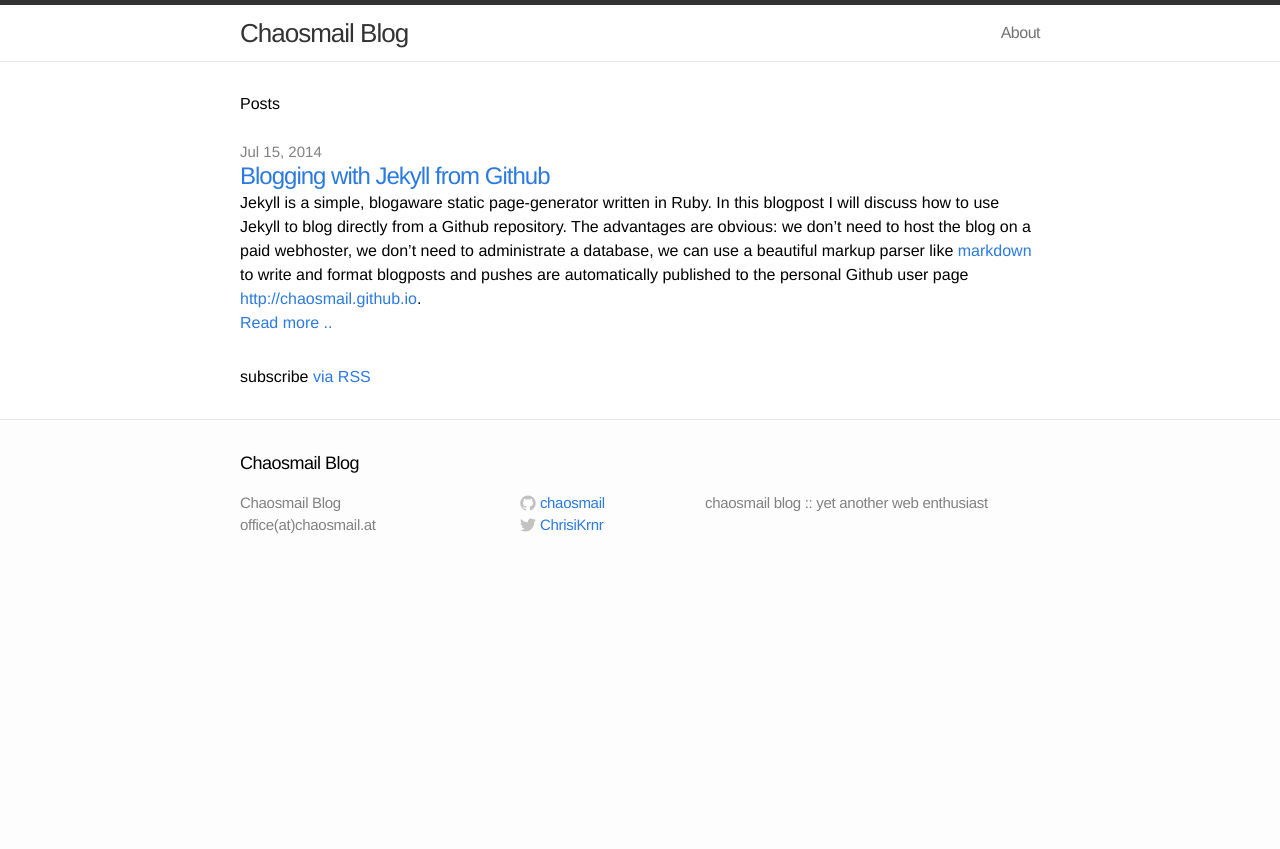
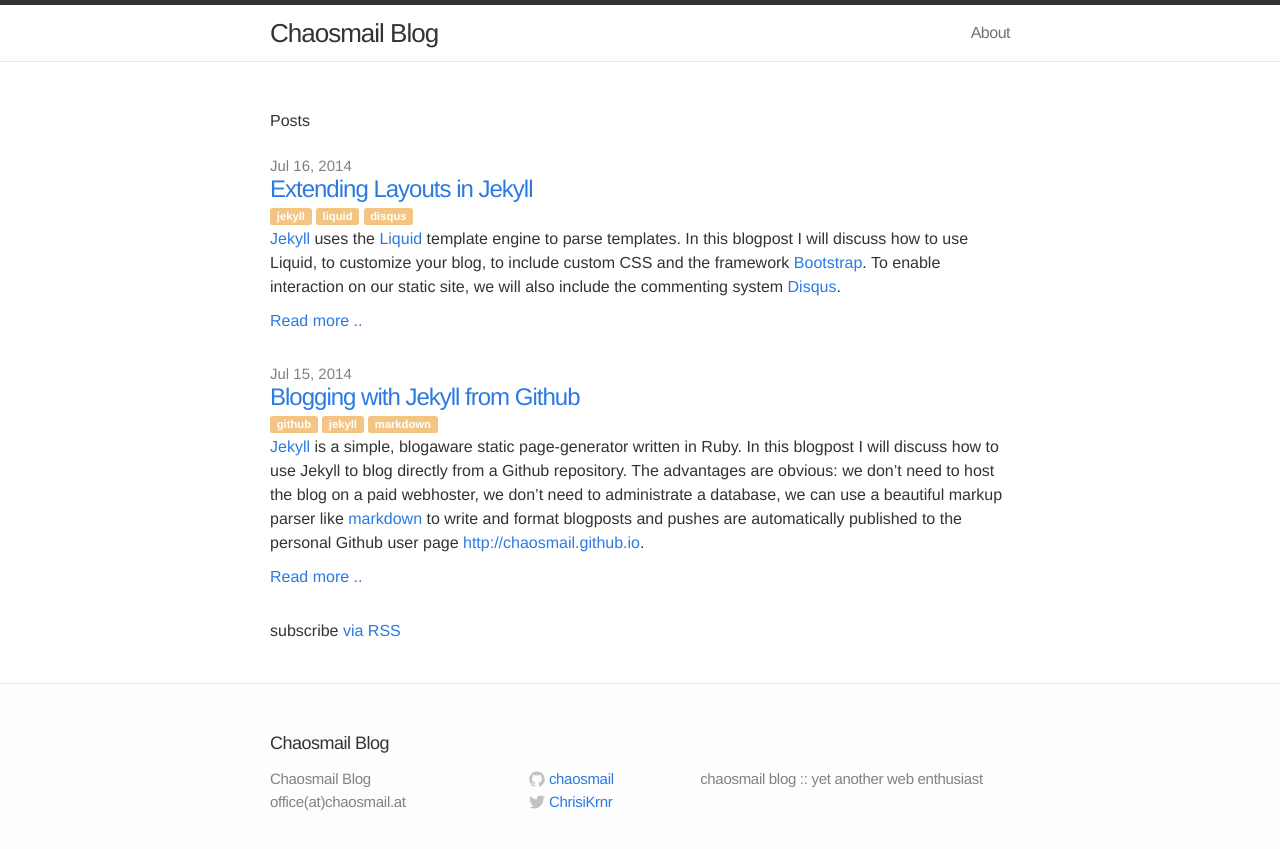
Before and after one commit to chaosmail/chaosmail.github.com, a Jekyll site: the page built from index.html, in a window 1280 px wide. Shown: the top 849 px of the page. Built offline with Jekyll 4.4.1, drawn with Linux system fonts in a browser that asks for light colours; nearby versions of some CDN libraries.

Commit message:
Added Exdending Layouts in Jekyll

```diff
--- a/_includes/head.html
+++ b/_includes/head.html
@@ -6,7 +6,11 @@
     <meta name="description" content="{{ site.description }}">
     <link rel="canonical" href="{{ page.url | replace:'index.html','' | prepend: site.baseurl | prepend: site.url }}">
 
+    <!-- Bootstrap -->
+    <link rel="stylesheet" href="//maxcdn.bootstrapcdn.com/bootstrap/3.2.0/css/bootstrap.min.css">
+
     <!-- Custom CSS -->
     <link rel="stylesheet" href="{{ "/css/main.css" | prepend: site.baseurl }}">
+    <link rel="stylesheet" href="{{ "/css/chaosmail.css" | prepend: site.baseurl }}">
 
 </head>
--- /dev/null
+++ b/_posts/2014-07-16-extending-layouts-in-jekyll.md
@@ -0,0 +1,109 @@
+---
+layout: post
+title:  "Extending Layouts in Jekyll"
+date:   2014-07-16 21:30:00
+categories: github
+tags: jekyll liquid disqus
+comments: true
+---
+
+[Jekyll][jekyll-docs] uses the [Liquid][liquid-wiki] template engine to parse templates. In this blogpost I will discuss how to use Liquid, to customize your blog, to include custom CSS and the framework [Bootstrap][bootstrap-docs]. To enable interaction on our static site, we will also include the commenting system [Disqus][disqus-web].
+
+## Add Excerpt and Read More Link
+
+To add an excerpt text and a read more link to the overview of the posts, we have to output the proper variables in the file *index.html*. In the [Jekyll documentation][jekyll-docs] we can find all the variables, that can be used to output information about the blog, the page or the post.
+
+{% highlight html %}
+{% raw %}
+<ul class="posts">
+{% for post in site.posts %}
+  <li>
+    <span class="post-date">{{ post.date | date: "%b %-d, %Y" }}</span>
+    <a class="post-link" href="{{ post.url | prepend: site.baseurl }}">{{ post.title }}</a>
+    <span>{{ post.excerpt }}</span>
+    <a href="{{ post.url }}">Read more ..</a>
+  </li>
+{% endfor %}
+</ul>
+{% endraw %}
+{% endhighlight %}
+
+## Including Bootstrap and Custom CSS
+
+We include Bootstrap from the CDN in the file *head.html* in the *_includes* directory.
+
+{% highlight html %}
+{% raw %}
+<link rel="stylesheet" href="//maxcdn.bootstrapcdn.com/bootstrap/3.2.0/css/bootstrap.min.css">
+{% endraw %}
+{% endhighlight %}
+
+We then create a file *custom.css* in the directory *css* and link it in *head.html*.
+
+{% highlight html %}
+{% raw %}
+<link rel="stylesheet" href="{{ "/css/custom.css" | prepend: site.baseurl }}">
+{% endraw %}
+{% endhighlight %}
+
+Now we can add custom CSS to modify the appearance of the blog.
+
+## Comments
+
+We can embed a commenting system such as [Disqus][disqus-web] to enable user interaction on the blog. To proceed, we have to create an free account on Disqus and a project for our comments.
+
+Next, we embed the comments to the post's template *post.html* in the *_layouts* directory. Pick the current embed code from the [Disqus Administration][disqus-embed] and place it at the end of the file. We will wrap the comments in an *if* block, such that we can enable comments per post.
+
+{% highlight html %}
+{% raw %}
+{% if page.comments %}
+<div id="disqus_thread"></div>
+<script type="text/javascript">
+    /* * * CONFIGURATION VARIABLES: EDIT BEFORE PASTING INTO YOUR WEBPAGE * * */
+    var disqus_shortname = 'example'; // required: replace example with your forum shortname
+
+    /* * * DON'T EDIT BELOW THIS LINE * * */
+    (function() {
+        var dsq = document.createElement('script'); dsq.type = 'text/javascript'; dsq.async = true;
+        dsq.src = '//' + disqus_shortname + '.disqus.com/embed.js';
+        (document.getElementsByTagName('head')[0] || document.getElementsByTagName('body')[0]).appendChild(dsq);
+    })();
+</script>
+<noscript>Please enable JavaScript to view the <a href="http://disqus.com/?ref_noscript">comments powered by Disqus.</a></noscript>
+<a href="http://disqus.com" class="dsq-brlink">comments powered by <span class="logo-disqus">Disqus</span></a>
+{% endif %}
+{% endraw %}
+{% endhighlight %}
+
+Now we can simply enable the comments in every post with adding *comments: true* to the [YAML][yaml-specs] configuration of the post.
+
+{% highlight yaml %}
+---
+layout: post
+title:  "Extending Layouts in Jekyll"
+date:   2014-07-16 21:30:00
+categories: github
+tags: jekyll liquid disqus
+comments: true
+---
+{% endhighlight %}
+
+## References
+
+* [Jekyll Documentation][jekyll-docs]
+* [Liquid Documentation][liquid-docs]
+* [Liquid Wiki][liquid-wiki]
+* [Bootstrap Documentation][bootstrap-docs]
+* [Disqus][disqus-web]
+* [Disqus Jekyll Documentation][disqus-jekyll]
+* [Disqus Embed Code][disqus-embed]
+* [YAML Specification][yaml-specs]
+
+[jekyll-docs]: http://jekyllrb.com/docs/variables/
+[liquid-docs]: http://docs.shopify.com/themes/liquid-documentation/basics
+[liquid-wiki]: https://github.com/Shopify/liquid/wiki
+[bootstrap-docs]: http://getbootstrap.com/
+[disqus-web]: https://disqus.com/
+[disqus-jekyll]: https://help.disqus.com/customer/portal/articles/472138-jekyll-installation-instructions
+[disqus-embed]: http://docs.disqus.com/developers/universal/
+[yaml-specs]: http://yaml.org/
--- /dev/null
+++ b/css/chaosmail.css
@@ -0,0 +1,13 @@
+/* Custom Home styles */
+/* ----------------------------------------------------------*/
+
+.posts .post-tags {
+  display: block;
+  font-size: 15px;
+  color: #818181;
+}
+
+.label-tags {
+	background-color: #f0ad4e;
+	opacity: 0.7;
+}
--- a/index.html
+++ b/index.html
@@ -11,6 +11,13 @@
       <li>
         <span class="post-date">{{ post.date | date: "%b %-d, %Y" }}</span>
         <a class="post-link" href="{{ post.url | prepend: site.baseurl }}">{{ post.title }}</a>
+        {% if post.tags %}
+          <span class="post-tags">
+            {% for tag in post.tags %}
+              <span class="label label-tags">{{ tag }}</span>
+            {% endfor %}
+          </span>
+        {% endif %}
         <span>{{ post.excerpt }}</span>
         <a href="{{ post.url }}">Read more ..</a>
       </li>
```
Also changed, not shown: _layouts/post.html (+17 -0 lines), _posts/2014-07-15-blogging-with-jekyll.md (+2 -1 lines).
